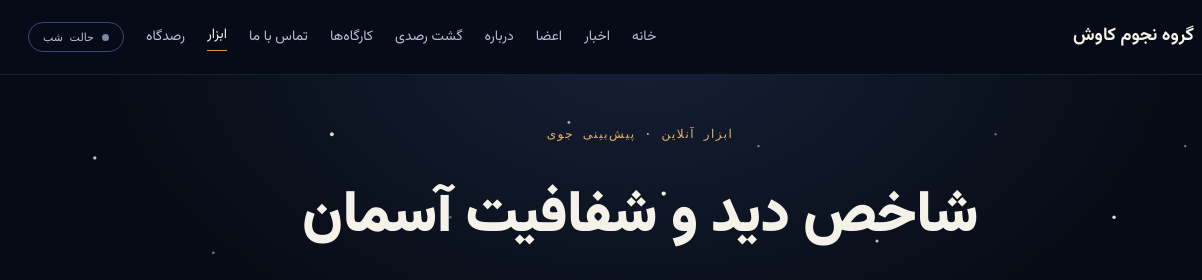
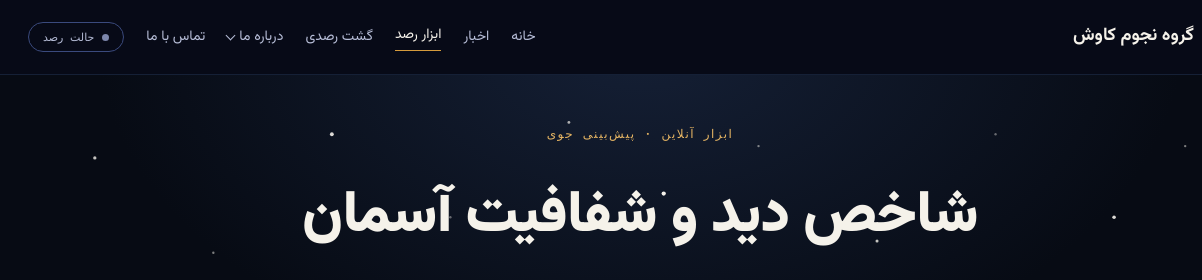
Before and after one commit to kavosh-space/kavosh-space.github.io, a plain HTML site: page seeing.html in a window 1280 px wide. Shown: the top 280 px of the page, 0-1202 px from the left. Drawn offline with Linux system fonts and the light colour scheme.

Commit message:
Update seeing.html

```diff
--- a/seeing.html
+++ b/seeing.html
@@ -116,22 +116,30 @@
     <span></span>
   </button>
 
-  <nav class="nav-links" id="navLinks">
+ <nav class="nav-links" id="navLinks">
     <a href="index.html">خانه</a>
     <a href="news.html">اخبار</a>
-    <a href="team.html">اعضا</a>
-    <a href="about.html">درباره</a>
+    <a href="tools.html" class="active">ابزار رصد</a>
     <a href="tours.html">گشت رصدی</a>
-    <a href="offerings.html">کارگاه‌ها</a>
+
+    <div class="nav-dropdown" id="navAboutDropdown">
+      <button class="nav-dropdown-toggle" aria-expanded="false">درباره ما</button>
+      <div class="nav-dropdown-menu">
+        <a href="about.html">درباره کاوش</a>
+        <a href="team.html">اعضا</a>
+        <a href="workshops.html">کارگاه‌ها</a>
+      </div>
+    </div>
+
     <a href="contact.html">تماس با ما</a>
-    <a href="tools.html" class="active">ابزار</a>
-    <a href="observatory.html">رصدگاه</a>
+
     <button class="nv-toggle" id="nvToggle" aria-pressed="false">
       <span class="nv-dot"></span>
-      <span id="nvLabel">حالت شب</span>
+      <span id="nvLabel">حالت رصد</span>
     </button>
   </nav>
 </header>
+
 
 <header class="hero hero-lite hero-seeing">
   <svg class="stars" viewBox="0 0 1080 500" preserveAspectRatio="xMidYMid slice" xmlns="http://www.w3.org/2000/svg">
```
